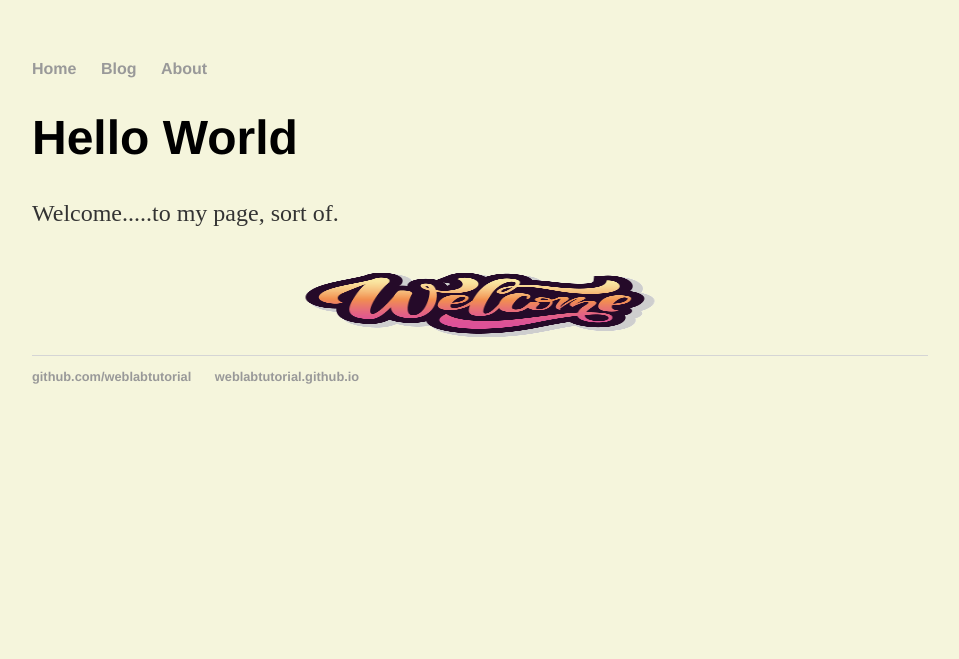
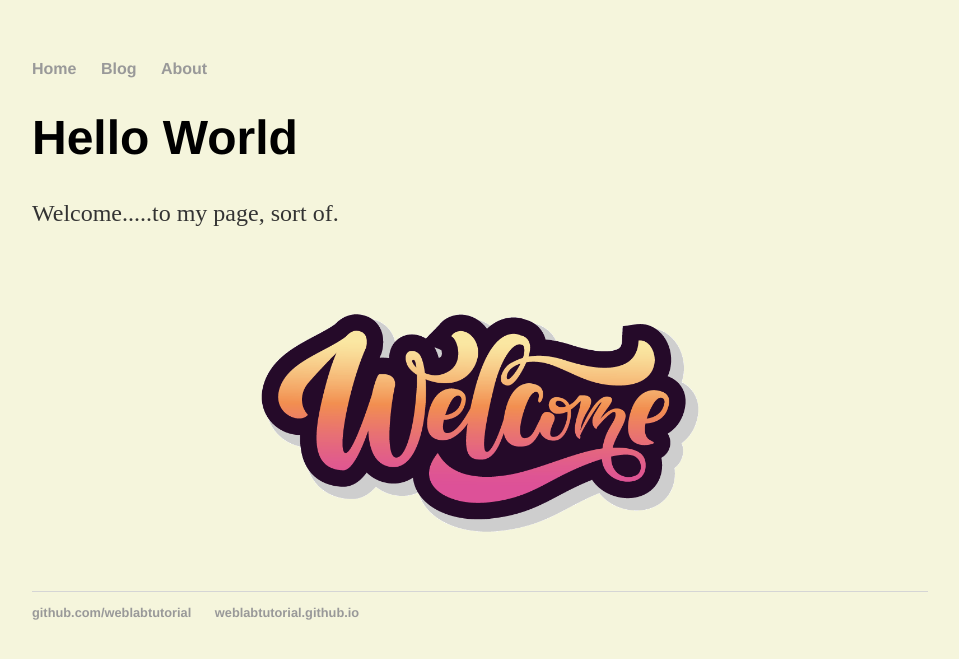
Before and after one commit to cbm2001/cbm2001.github.io, a Jekyll site: the page built from index.html, in a window 1280 px wide. Shown: the top 659 px of the page, without its empty margins (160-1119 px from the left). Built offline with Jekyll 4.4.1, drawn with Linux system fonts in a browser that asks for light colours.

Commit message:
Update index.html

```diff
--- a/index.html
+++ b/index.html
@@ -7,4 +7,4 @@
   <p>Welcome.....to my page, sort of.</p>
 
 </div>
-<img src="/images/welcome.png" alt="welcome pic" style="height: 100px; display: block; margin-right: auto; margin-left: auto; width: 40%;">
+<img src="/images/welcome.png" alt="welcome pic" style="display: block; margin-right: auto; margin-left: auto; width: 50%;">
```
